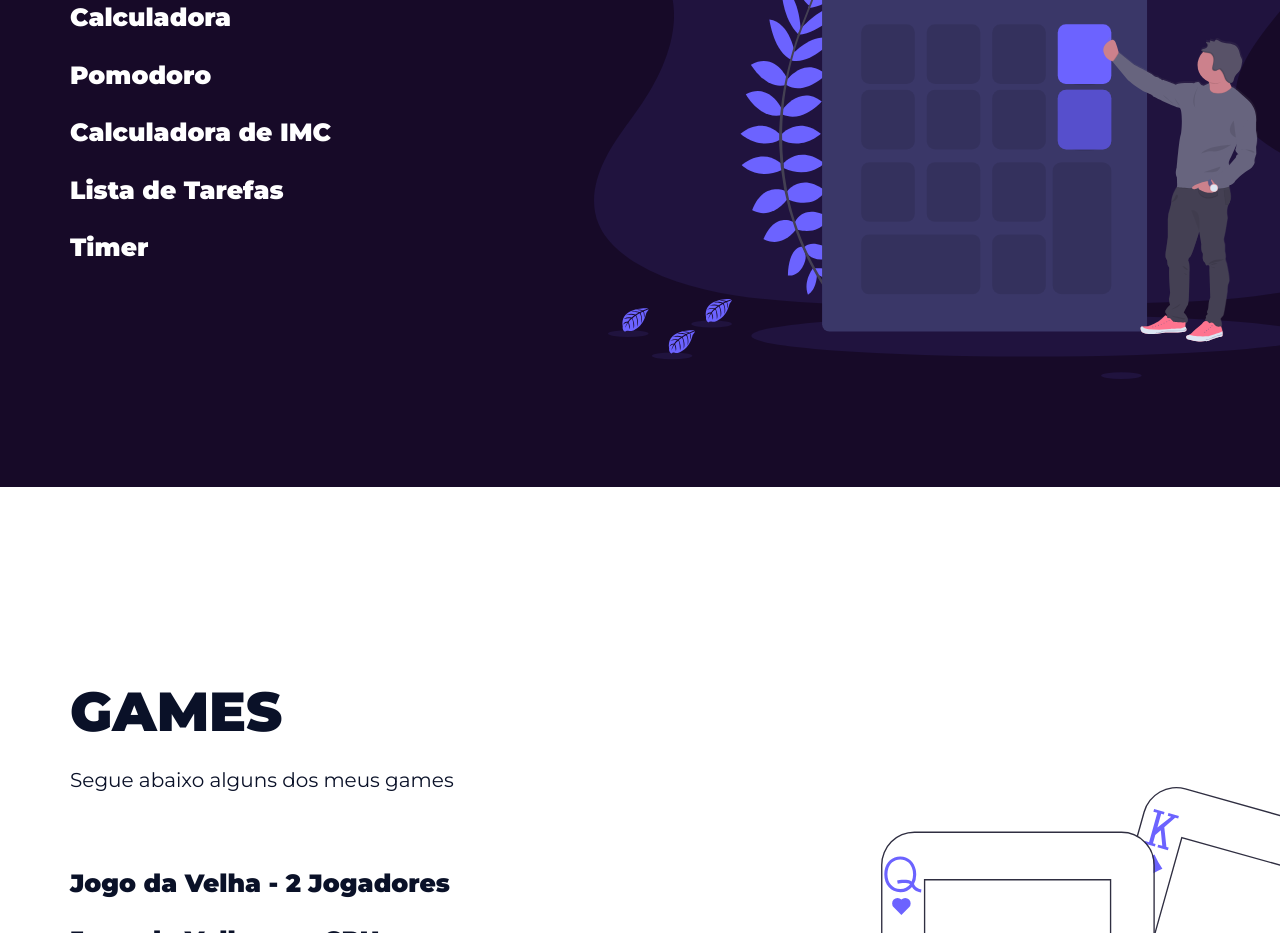
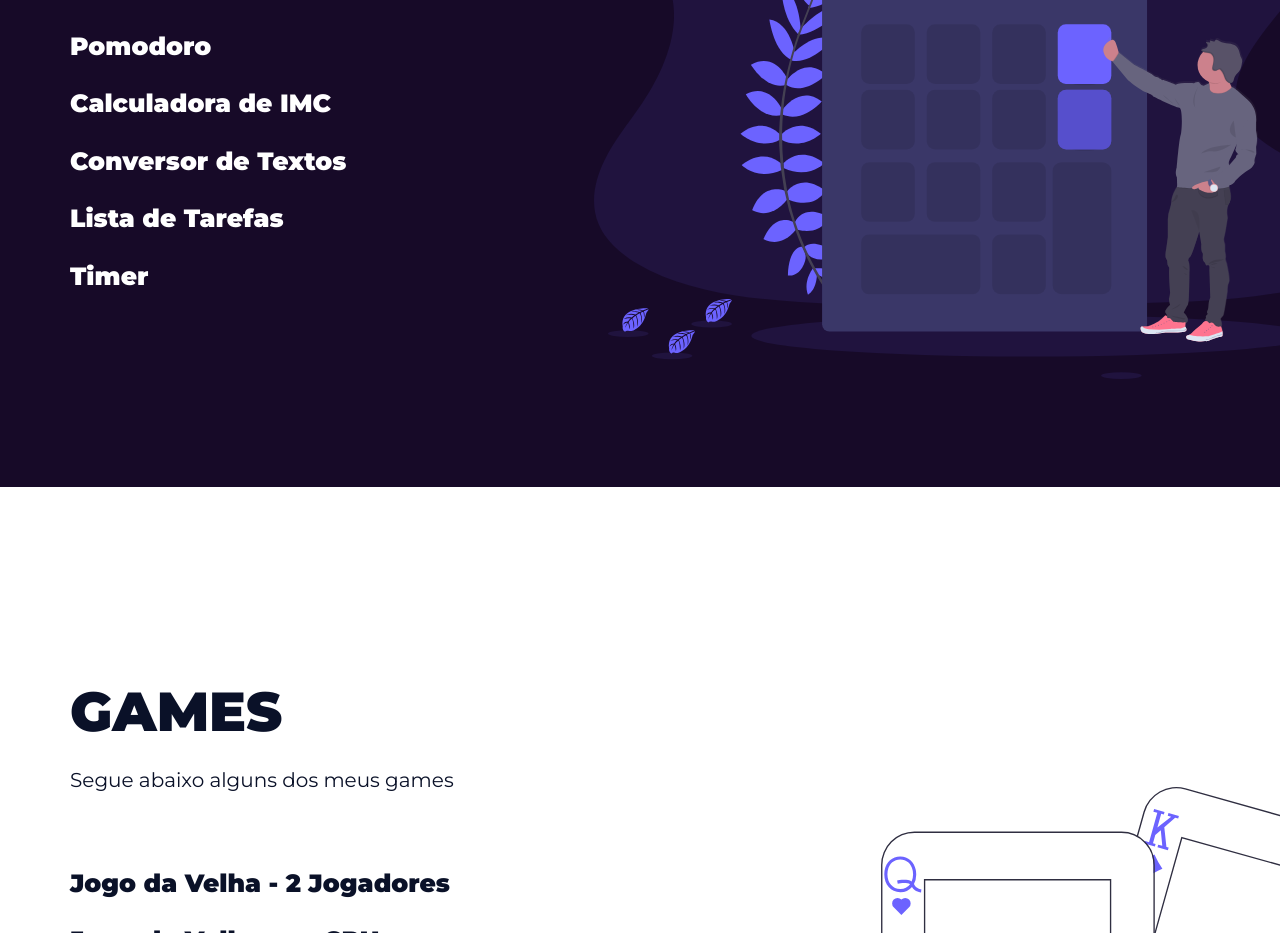
Before and after one commit to RodrigoBJJ94/my-website-pt-br-react, a React (Create React App) app: page / in a window 1280 px wide. Shown: the part 2180-3113 px from the top of the page. Built offline with nearby package versions, Linux system fonts and the light colour scheme; the HTML template or start-up script is replaced by a standard one.

Commit message:
Version 1.14

```diff
--- a/src/components/Projects/ProjectsMain.js
+++ b/src/components/Projects/ProjectsMain.js
@@ -8,6 +8,7 @@ export default function ProjectsMain() {
             <h4><a href="https://rodrigobrentano-calculator.netlify.app" target="_blank" rel="noreferrer" >Calculadora</a></h4>
             <h4><a href="https://rodrigobrentano-pomodoro.netlify.app" target="_blank" rel="noreferrer" >Pomodoro</a></h4>
             <h4><a href="https://rodrigobrentano-calculator-of-bmi.netlify.app" target="_blank" rel="noreferrer" >Calculadora de IMC</a></h4>
+            <h4><a href="https://rodrigobrentano-text-case-converter.netlify.app" target="_blank" rel="noreferrer" >Conversor de Textos</a></h4>
             <h4><a href="https://rodrigobrentano-lista-de-tarefas.netlify.app" target="_blank" rel="noreferrer" >Lista de Tarefas</a></h4>
             <h4><a href="https://rodrigobrentano-timer.netlify.app" target="_blank" rel="noreferrer" >Timer</a></h4>
         </>
```
